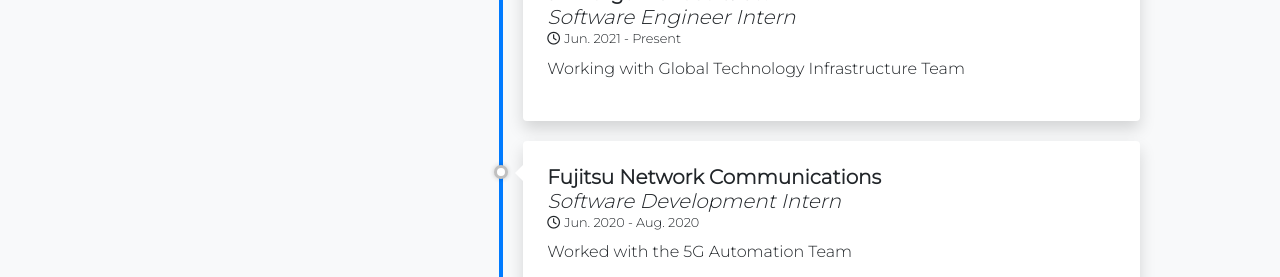
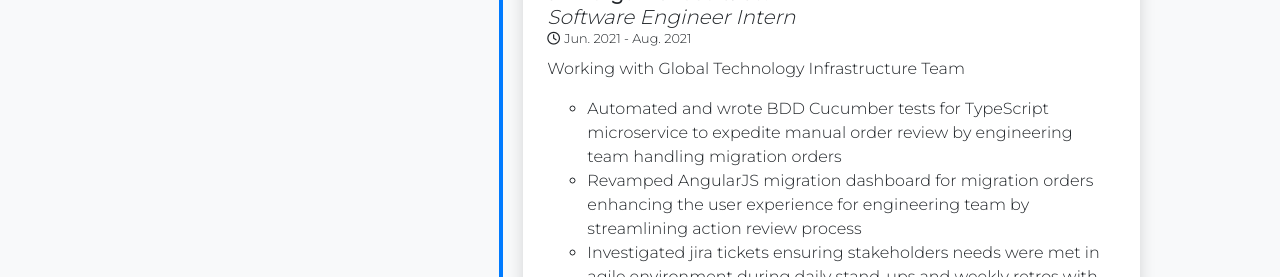
Before and after one commit to MKanarr/mkanarr, a plain HTML site: page index.html in a window 1280 px wide. Shown: the part 497-774 px from the top of the page. Drawn offline with nearby package versions, Linux system fonts and the light colour scheme.

Commit message:
JPMC Experience

```diff
--- a/index.html
+++ b/index.html
@@ -122,10 +122,13 @@
             <li class="timeline-item bg-white rounded ml-3 p-4 shadow">
               <div class="timeline-arrow"></div>
               <h2 class="h5 mb-0 company font-weight-bold">JPMorgan Chase & Co.</h2>
-              <h5 class="h5 mb-0 position font-italic">Software Engineer Intern</h5><span class="small text-gray date"><i class="fa fa-clock-o mr-1"></i>Jun. 2021 - Present</span>
+              <h5 class="h5 mb-0 position font-italic">Software Engineer Intern</h5><span class="small text-gray date"><i class="fa fa-clock-o mr-1"></i>Jun. 2021 - Aug. 2021</span>
               <p class="text-small mt-2 font-weight-light responsibilities">Working with Global Technology Infrastructure Team
-                <!-- <ul class="responsibilities">
-                </ul> -->
+                <ul class="responsibilities">
+                  <li>Automated and wrote BDD Cucumber tests for TypeScript microservice to expedite manual order review by engineering team handling migration orders</li>
+                  <li>Revamped AngularJS migration dashboard for migration orders enhancing the user experience for engineering team by streamlining action review process</li>
+                  <li>Investigated jira tickets ensuring stakeholders needs were met in agile environment during daily stand-ups and weekly retros with development team of 5</li>
+                </ul>
               </p>
             </li>
             <li class="timeline-item bg-white rounded ml-3 p-4 shadow">
```
